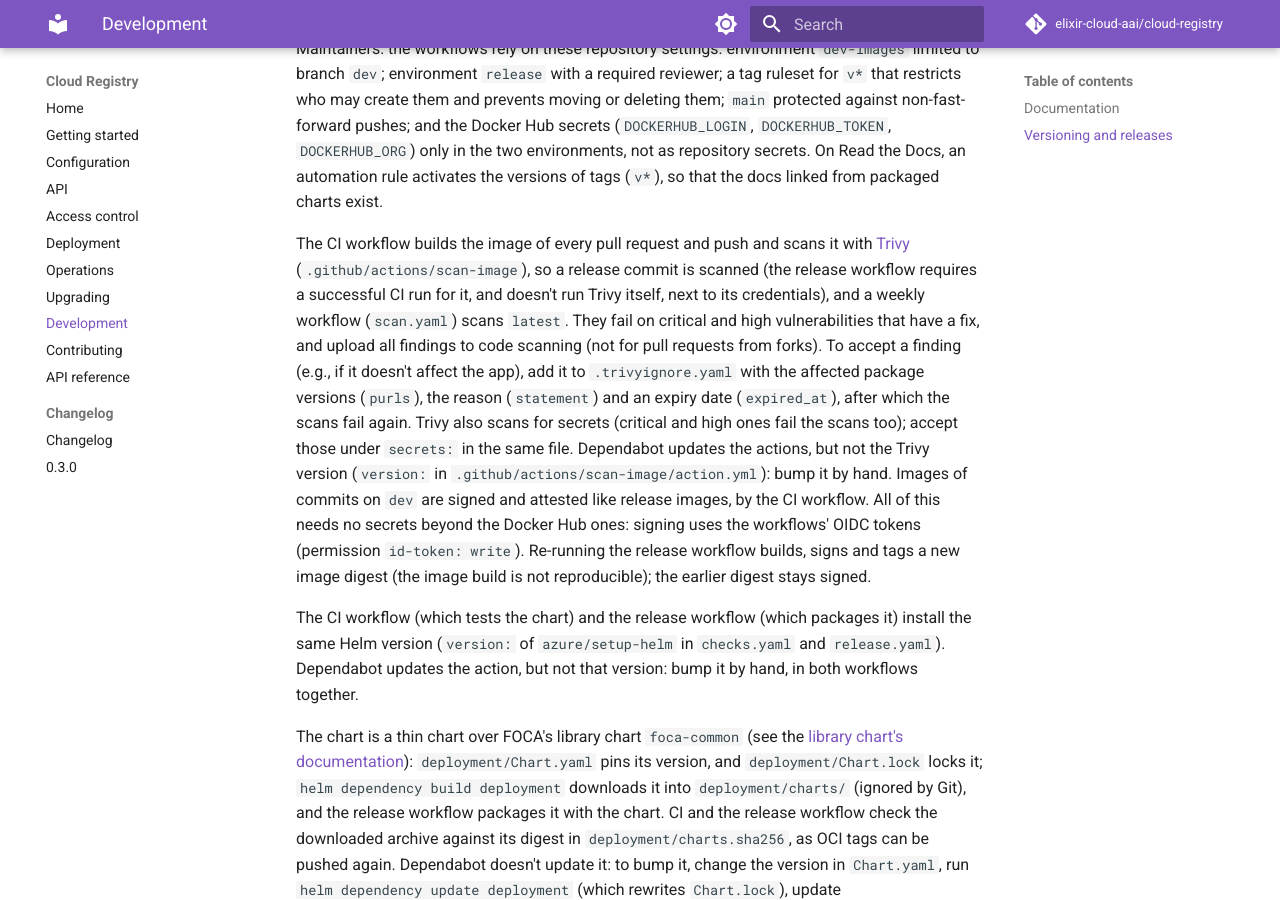
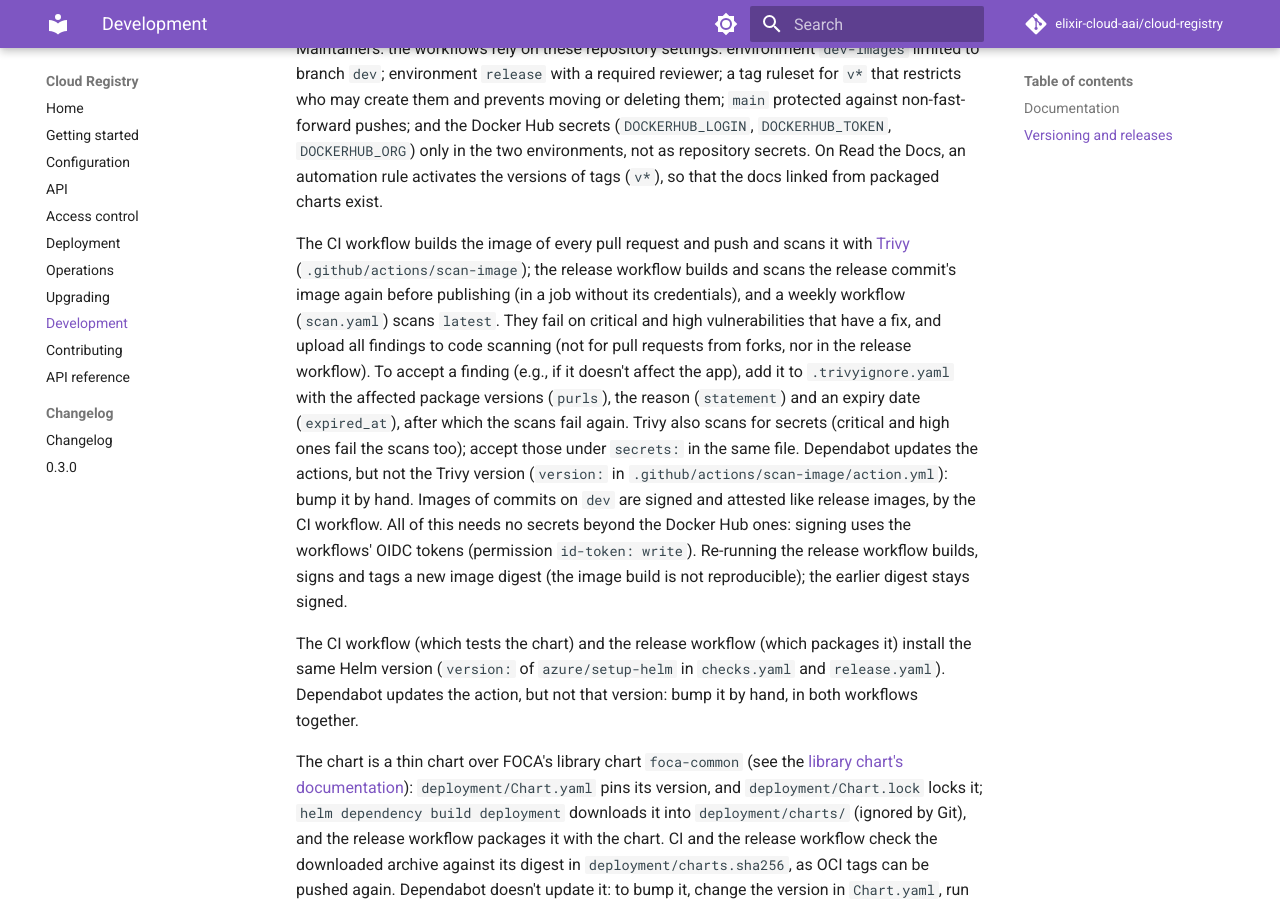
Before and after one commit to elixir-cloud-aai/cloud-registry, an MkDocs documentation site: the page built from docs/development.md, in a window 1280 px wide and 900 px high, scrolled down 2946 px. Built offline with MkDocs 1.6.1 and Material for MkDocs 9.7.7, drawn with Linux system fonts in a browser that asks for light colours; comment, search, counter and statistics services are not loaded.

Commit message:
ci: scan the release image in its own job
CI scans a commit when it is pushed, possibly days before the release,
and the release rebuilds the image (dependency ranges are resolved
again). Build and scan the release commit's image in a separate job
without secrets, signing identity or write tokens, and make publishing
depend on it.

Refs: #172

Co-Authored-By: Claude Opus 5.5 <noreply@anthropic.com>

````diff
--- a/docs/development.md
+++ b/docs/development.md
@@ -168,12 +168,12 @@ On Read the Docs, an automation rule activates the versions of tags (`v*`),
 so that the docs linked from packaged charts exist.
 
 The CI workflow builds the image of every pull request and push and scans
-it with [Trivy](https://trivy.dev/) (`.github/actions/scan-image`), so a
-release commit is scanned (the release workflow requires a successful CI
-run for it, and doesn't run Trivy itself, next to its credentials), and a
-weekly workflow (`scan.yaml`) scans `latest`. They fail on critical and high
+it with [Trivy](https://trivy.dev/) (`.github/actions/scan-image`); the
+release workflow builds and scans the release commit's image again before
+publishing (in a job without its credentials), and a weekly workflow
+(`scan.yaml`) scans `latest`. They fail on critical and high
 vulnerabilities that have a fix, and upload all findings to code scanning
-(not for pull requests from forks). To accept
+(not for pull requests from forks, nor in the release workflow). To accept
 a finding (e.g., if it doesn't affect the app), add it to `.trivyignore.yaml`
 with the affected package versions (`purls`), the reason (`statement`) and an
 expiry date (`expired_at`), after which the scans fail again. Trivy also
--- a/docs/operations.md
+++ b/docs/operations.md
@@ -107,7 +107,7 @@ cosign verify-blob cloud-registry-0.3.0.tgz \
 ```
 
 Images are scanned for known vulnerabilities with
-[Trivy](https://trivy.dev/) in CI, for every pull request and commit
-(including the release commits; CI fails on fixable critical and high
-vulnerabilities), and the `latest` image weekly; the maintainers see the results in the repository's
+[Trivy](https://trivy.dev/) in CI and again before a release is published
+(both fail on fixable critical and high vulnerabilities), and the `latest`
+image weekly; the maintainers see the results in the repository's
 code scanning alerts.
````
Also changed, not shown: docs/releases/0.3.0.md (+2 -2 lines), 3 other files.
